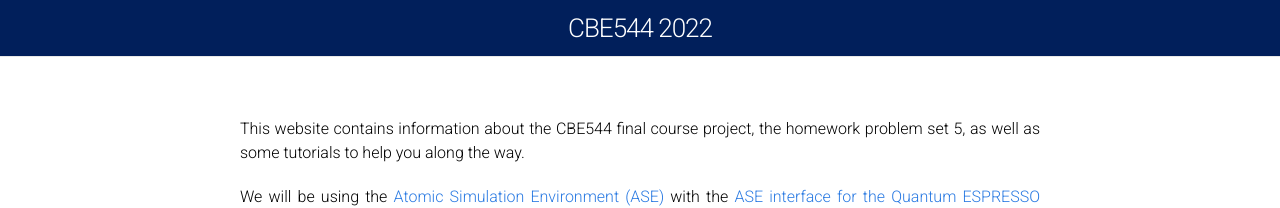
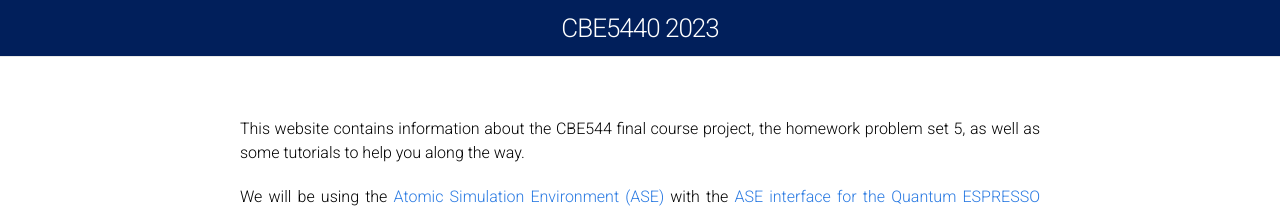
Before and after one commit to UPennCBE544/2023.github.io, a Jekyll site: the page built from Index.md, in a window 1280 px wide. Shown: the top 208 px of the page. Built offline with Jekyll 4.4.1, drawn with Linux system fonts in a browser that asks for light colours.

Commit message:
Update _config.yml

```diff
--- a/_config.yml
+++ b/_config.yml
@@ -1,5 +1,5 @@
 # Site settings
-title: CBE544 2022
+title: CBE5440 2023
 subtitle: Test
 url: "https://CBE544-2022.github.io"
 baseurl: "/CBE544-2022.github.io"
```
